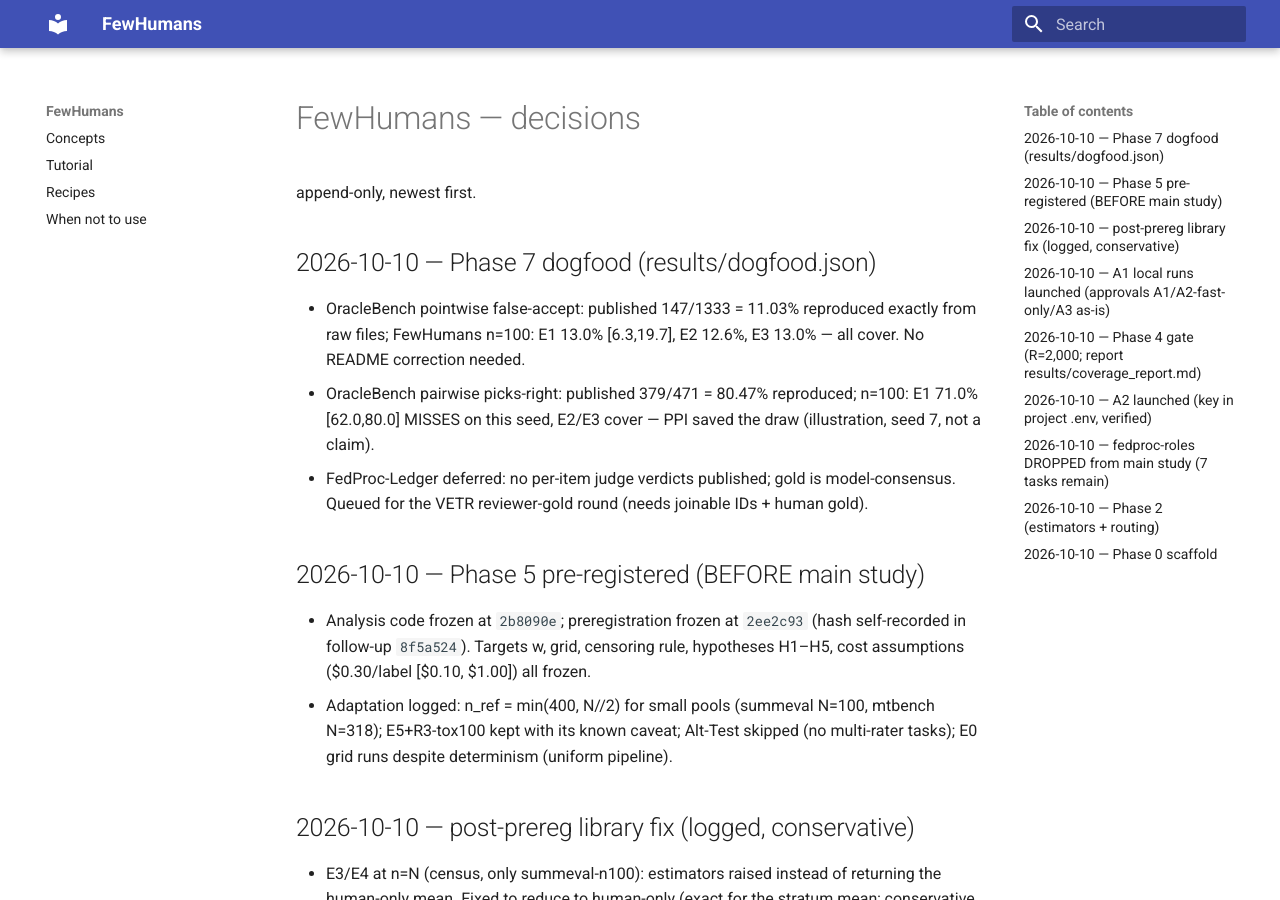
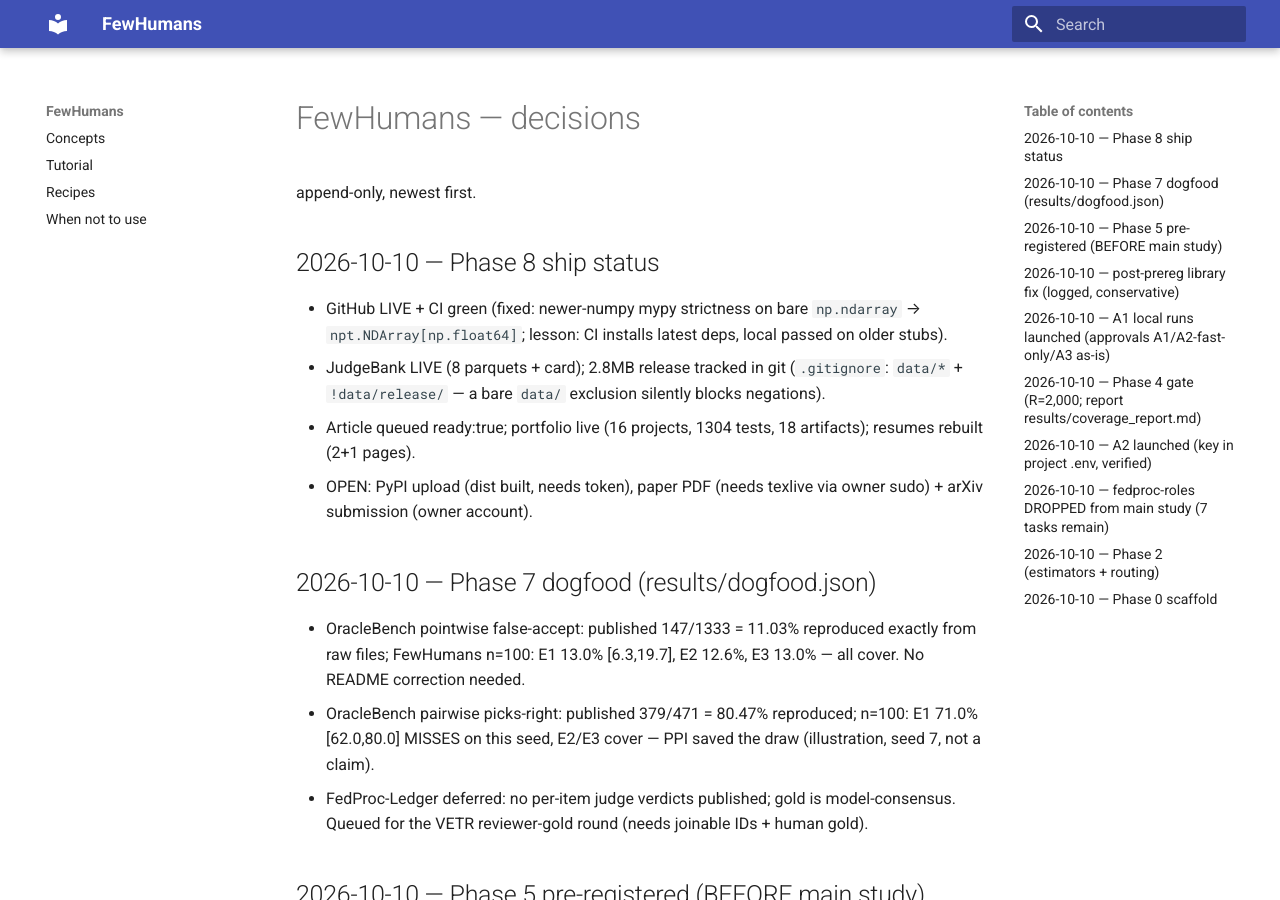
Before and after one commit to raihan-js/fewhumans, an MkDocs documentation site: the page built from docs/decisions.md, in a window 1280 px wide and 900 px high. Built offline with MkDocs 1.6.1 and Material for MkDocs 9.7.7, drawn with Linux system fonts in a browser that asks for light colours.

Commit message:
Decisions: Phase 8 ship status

```diff
--- a/docs/decisions.md
+++ b/docs/decisions.md
@@ -1,6 +1,18 @@
 # FewHumans — decisions
 
  append-only, newest first.
+
+## 2026-10-10 — Phase 8 ship status
+- GitHub LIVE + CI green (fixed: newer-numpy mypy strictness on bare
+  `np.ndarray` → `npt.NDArray[np.float64]`; lesson: CI installs latest deps,
+  local passed on older stubs).
+- JudgeBank LIVE (8 parquets + card); 2.8MB release tracked in git
+  (`.gitignore`: `data/*` + `!data/release/` — a bare `data/` exclusion
+  silently blocks negations).
+- Article queued ready:true; portfolio live (16 projects, 1304 tests, 18
+  artifacts); resumes rebuilt (2+1 pages).
+- OPEN: PyPI upload (dist built, needs token), paper PDF (needs texlive via
+  owner sudo) + arXiv submission (owner account).
 
 ## 2026-10-10 — Phase 7 dogfood (results/dogfood.json)
 - OracleBench pointwise false-accept: published 147/1333 = 11.03% reproduced
```
